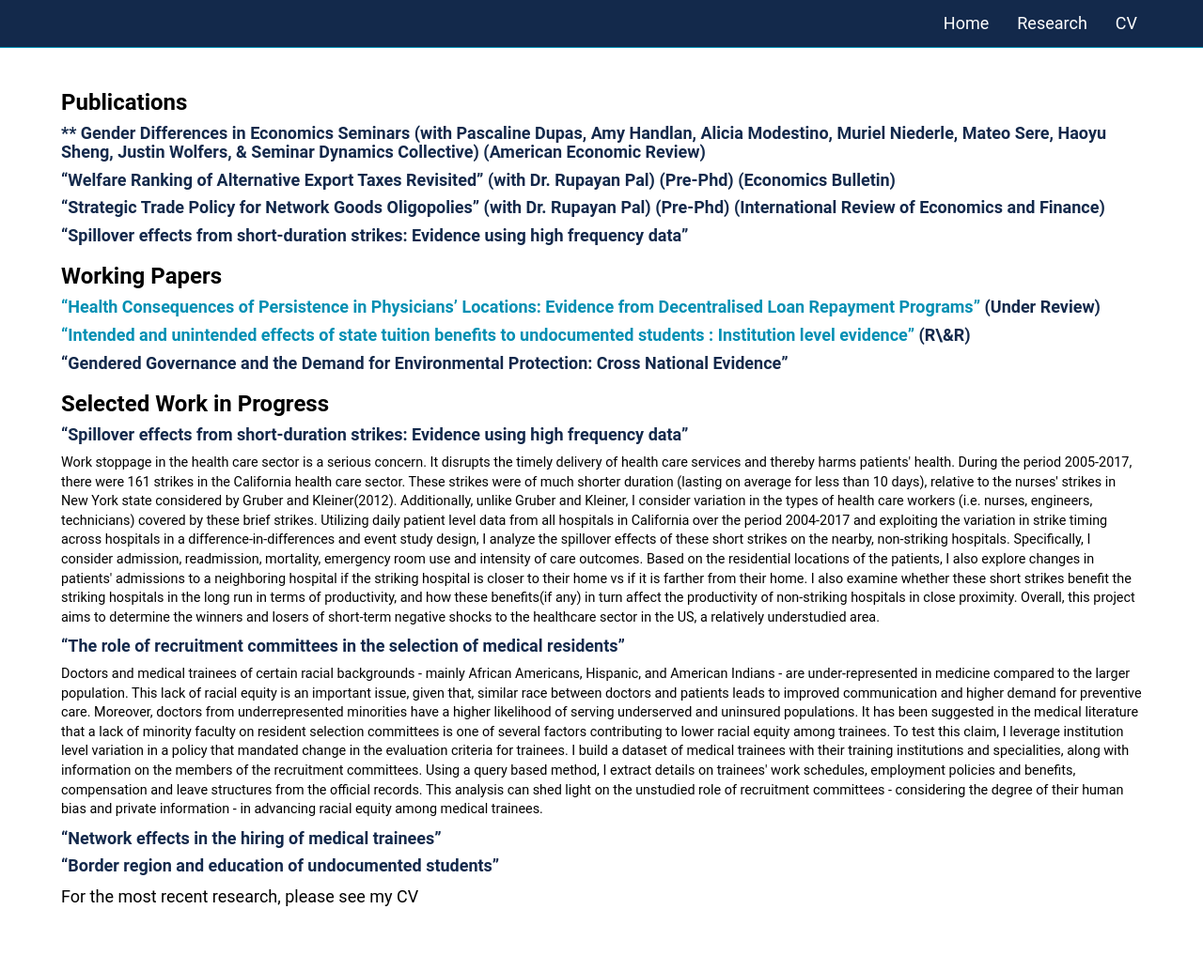
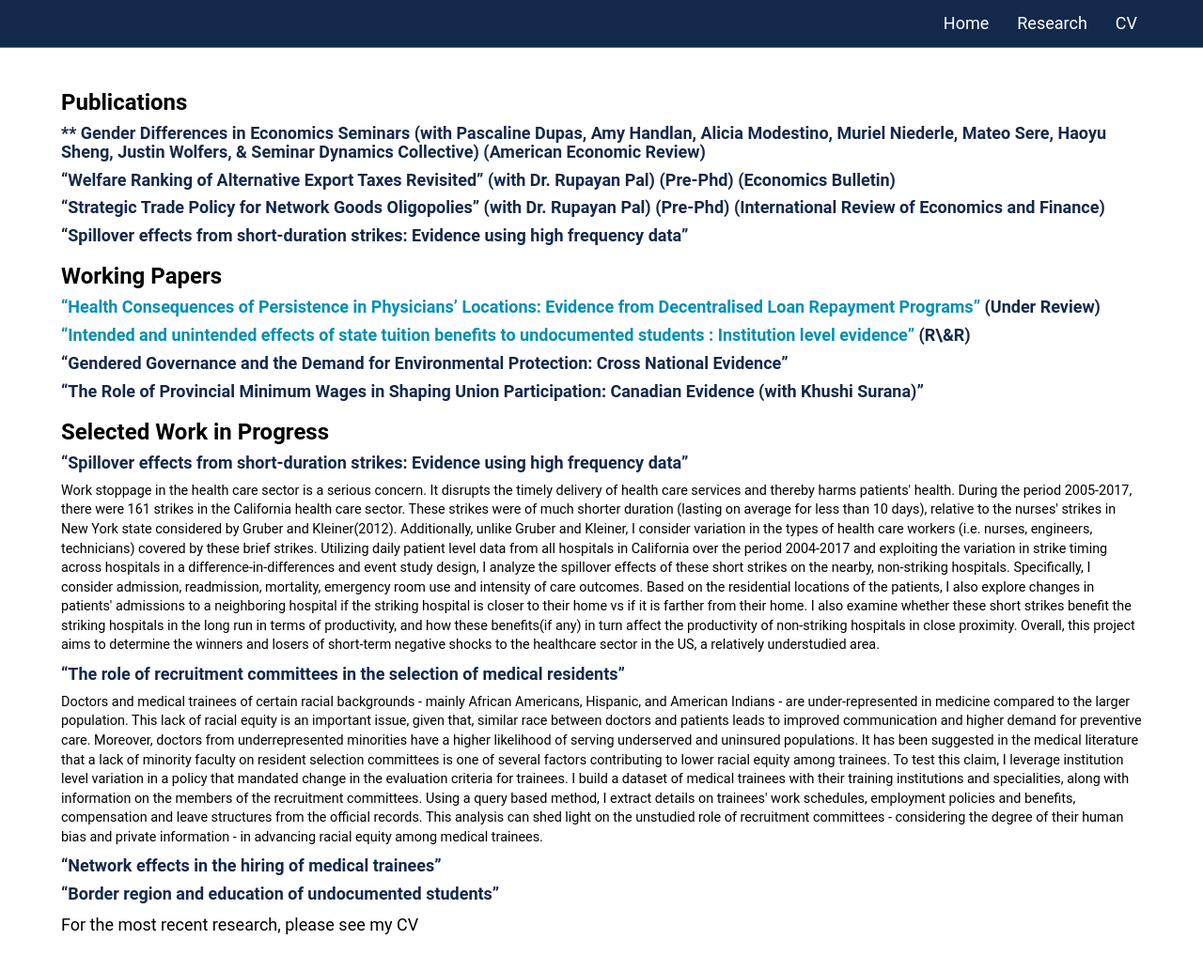
Before and after one commit to anomitaghosh/anomitaghosh.github.io, a Jekyll site: the page built from research.md, in a window 1280 px wide and 1058 px high. Shown: the top 1034 px of the window at 94% size. Built offline with Jekyll 4.4.1, drawn with Linux system fonts in a browser that asks for light colours; our own code applies the rules of GitHub Pages for plain Markdown files.

Commit message:
Update research.md

```diff
--- a/research.md
+++ b/research.md
@@ -27,7 +27,7 @@ layout: secondary_pages
 
 #### **“Gendered Governance and the Demand for Environmental Protection: Cross National Evidence”**
 
-
+#### **“The Role of Provincial Minimum Wages in Shaping Union Participation: Canadian Evidence (with Khushi Surana)”**
 
 <!-- #### **"Are female leaders good for education? Evidence from India: A comment"** (Draft available on request)
 
```
